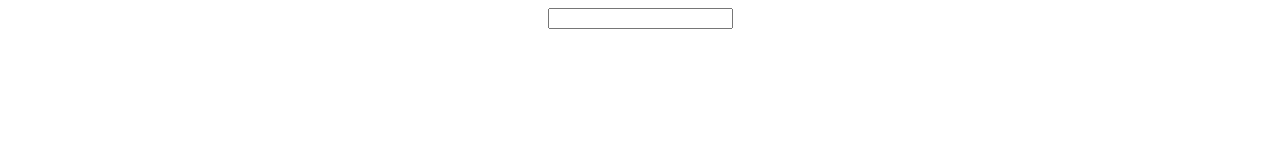
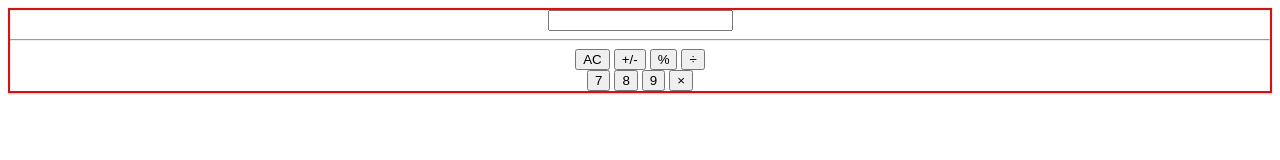
Before and after one commit to seba3510/Calculator, a plain HTML site: page index.html in a window 1280 px wide. Drawn offline with Linux system fonts and the light colour scheme.

Commit message:
Add first 2 rows of the calculator
The first row holds the following buttons:
    a. AC
    b. +/-
    c. %
    d. ÷

The second row holds the following buttons:
    a. 7
    b. 8
    c. 9
    d. x

These rows will later be styled

```diff
--- a/index.html
+++ b/index.html
@@ -17,9 +17,30 @@
 
 
 
-        <div class="screen">
+
+        <div>
             <input type="text" readonly>
         </div>
+
+        <hr>
+
+
+        <div class="row-1">
+
+            <button>AC</button>
+            <button>+/-</button>
+            <button>&percnt;</button>
+            <button>&divide;</button>
+        </div>
+
+        <div class="row-2">
+
+            <button>7</button>
+            <button>8</button>
+            <button>9</button>
+            <button>&times;</button>
+        </div>
+
 
     </div>
 
--- a/styles.css
+++ b/styles.css
@@ -1,4 +1,8 @@
 .container {
-    display: flex;
-    justify-content: center;
+    box-sizing: border-box;
+    border: 2px solid red;
+    text-align: center;
 }
+
+
+.row-1 {}
```
